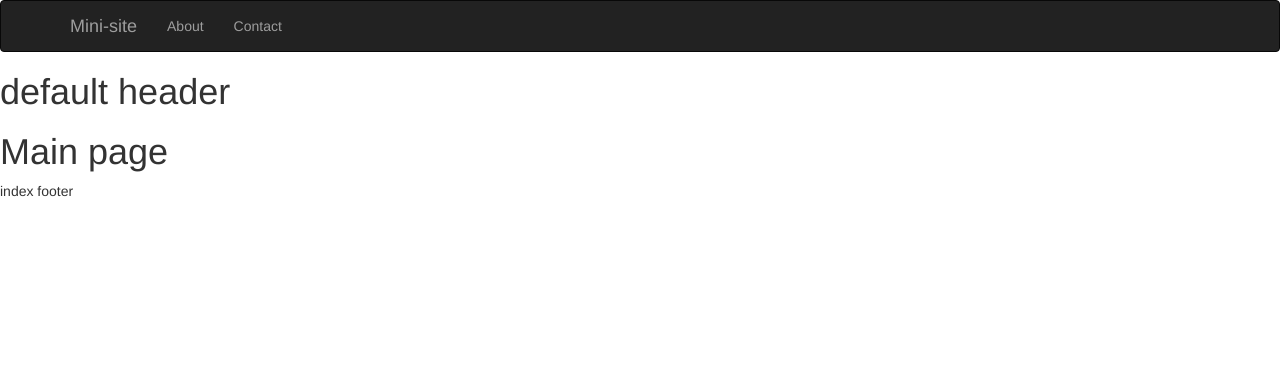
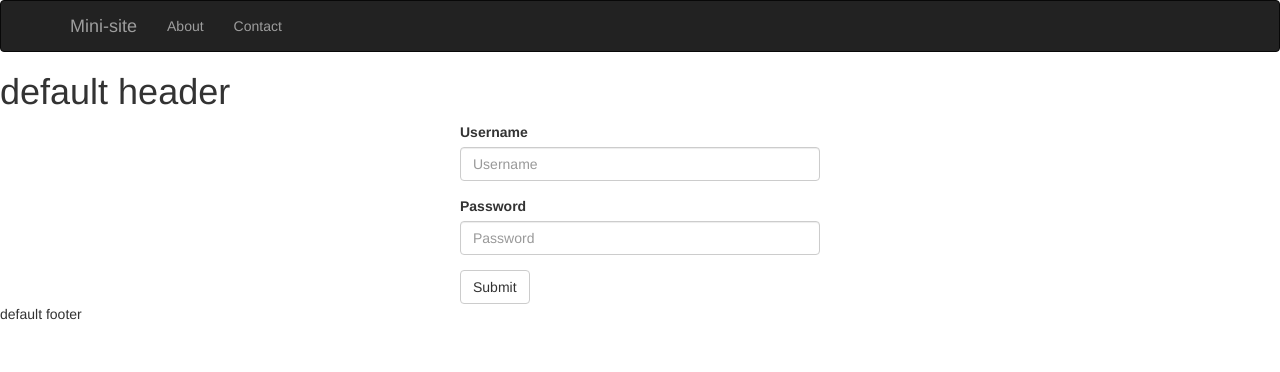
Before and after one commit to grinyas/homework-mini-site, a PHP site: page / in a window 1280 px wide. Shown: the top 372 px of the page. Run offline with PHP 8.4, Linux system fonts and the light colour scheme.

Commit message:
Add login page

```diff
--- a/includes/common.php
+++ b/includes/common.php
@@ -23,3 +23,11 @@ function isPageExists($page)
     return file_exists($filename)
     && is_readable($filename);
 }
+
+function isUserLogged(){
+
+}
+
+function loginUser(){
+
+}
--- a/includes/default.php
+++ b/includes/default.php
@@ -3,3 +3,22 @@ $sitename = 'Mini-site';
 $header = 'default header';
 $pageTitle = 'default page title';
 $footer = 'default footer';
+$menu = <<< HTML
+ <div class="container">
+        <div class="navbar-header">
+            <button type="button" class="navbar-toggle collapsed" data-toggle="collapse" data-target="#navbar" aria-expanded="false" aria-controls="navbar">
+                <span class="sr-only">Toggle navigation</span>
+                <span class="icon-bar"></span>
+                <span class="icon-bar"></span>
+                <span class="icon-bar"></span>
+            </button>
+            <a class="navbar-brand" href="../index.php?page=home">$sitename</a>
+        </div>
+        <div id="navbar" class="collapse navbar-collapse">
+            <ul class="nav navbar-nav">
+                <li><a href="../index.php?page=about">About</a></li>
+                <li><a href="../index.php?page=contacts">Contact</a></li>
+            </ul>
+        </div><!--/.nav-collapse -->
+    </div>
+HTML;
--- a/includes/header.php
+++ b/includes/header.php
@@ -8,31 +8,15 @@
     <!-- Bootstrap core CSS -->
     <link href="../assets/css/bootstrap.min.css" rel="stylesheet">
 
-    <title><?=$pageTitle ?></title>
+    <title><?= $pageTitle ?></title>
 </head>
 <body>
 <nav class="navbar navbar-inverse ">
-    <div class="container">
-        <div class="navbar-header">
-            <button type="button" class="navbar-toggle collapsed" data-toggle="collapse" data-target="#navbar" aria-expanded="false" aria-controls="navbar">
-                <span class="sr-only">Toggle navigation</span>
-                <span class="icon-bar"></span>
-                <span class="icon-bar"></span>
-                <span class="icon-bar"></span>
-            </button>
-            <a class="navbar-brand" href="../index.php"><?=$sitename?></a>
-        </div>
-        <div id="navbar" class="collapse navbar-collapse">
-            <ul class="nav navbar-nav">
-                <li><a href="#about">About</a></li>
-                <li><a href="../index.php?page=contacts">Contact</a></li>
-            </ul>
-        </div><!--/.nav-collapse -->
-    </div>
+    <?= $menu ?>
 </nav>
 <header>
-<h1><?=$header ?></h1>
+    <h1><?= $header ?></h1>
 </header>
 <section>
-    <?=$content ?>
+    <?= $content ?>
 </section>
--- a/index.php
+++ b/index.php
@@ -13,6 +13,6 @@ if (!empty($page)
 }
 
 
-$page = is_null($page) ? 'index' : $page;
+$page = is_null($page) ? 'login' : $page;
 
 echo renderPage($page);
--- /dev/null
+++ b/pages/login.php
@@ -0,0 +1,24 @@
+<?php
+
+$content = <<< HTML
+
+
+<div class="container">
+<div class="row">
+<div class="col-md-4 col-md-offset-4">
+
+<form>
+  <div class="form-group">
+    <label for="username">Username</label>
+    <input type="text" class="form-control" id="username" placeholder="Username" name="username">
+  </div>
+  <div class="form-group">
+    <label for="pass">Password</label>
+    <input type="password" class="form-control" id="pass" placeholder="Password" name="pass">
+  </div>
+   <button type="submit" class="btn btn-default">Submit</button>
+</form>
+</div>
+</div>
+</div>
+HTML;
```
Also changed, not shown: includes/users.php (added, +11 -0 lines), pages/about.php (added, +25 -0 lines), pages/home.php (renamed from pages/index.php).
